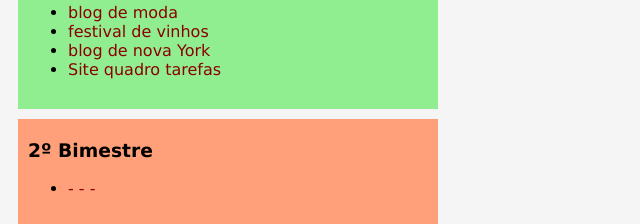
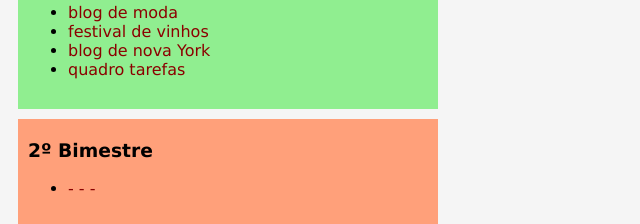
Before and after one commit to eduardasouz/aweb, a plain HTML site: page index.html in a window 1280 px wide. Shown: the part 380-604 px from the top of the page, 0-640 px from the left. Drawn offline with Linux system fonts and the light colour scheme.

Commit message:
Update index.html

```diff
--- a/index.html
+++ b/index.html
@@ -24,7 +24,7 @@
             <li><a href="https://eduardasouz.github.io/aweb/1bimestre/blog%20de%20moda">blog de moda</a></li>
             <li><a href="https://eduardasouz.github.io/aweb/1bimestre/agenda%20festival%20de%20vinhos">festival de vinhos</a></li>
             <li><a href="https://eduardasouz.github.io/aweb/1bimestre/blog%20da%20cidade%20de%20Nova%20York">blog de nova York</a></li>
-            <li><a href="https:///C:/Users/aluno/Documents/GitHub/aweb/quadrotarefas/index.html">Site quadro tarefas</a></li>
+            <li><a href="">quadro tarefas</a></li>
         </ul>
     </div>
     <div class="bimestre bimPar">
```
